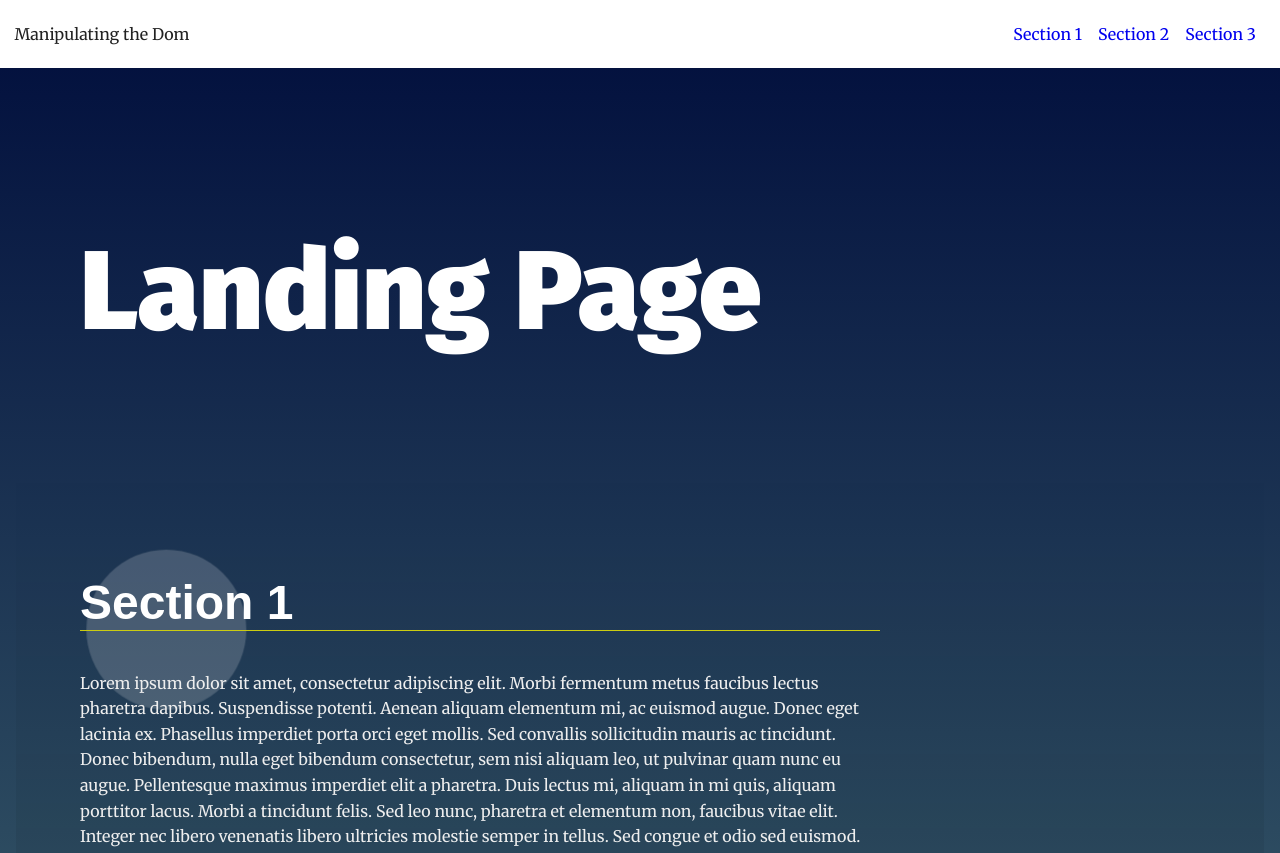
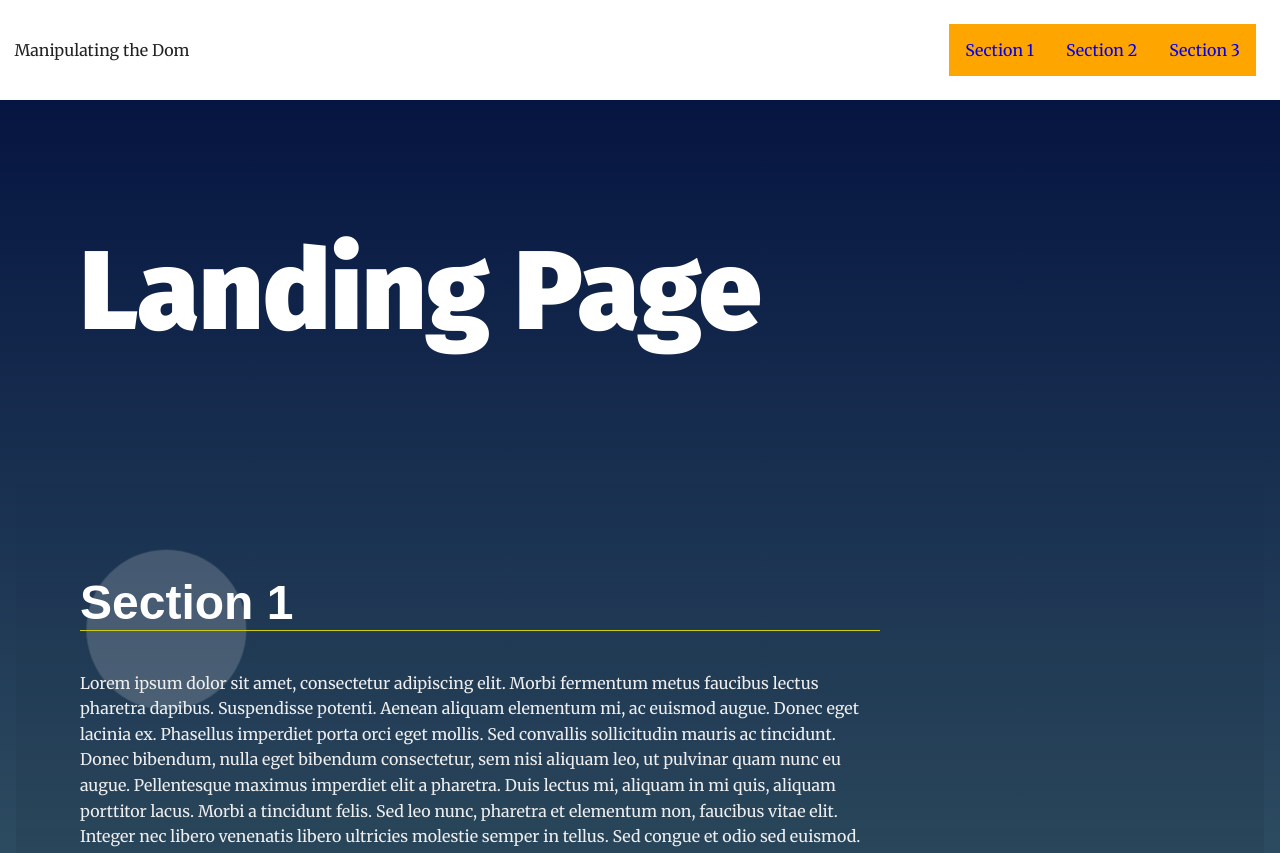
Before and after one commit to commanderMadi/landing-page, a plain HTML site: page index.html in a window 1280 px wide. Shown: the top 853 px of the page. Drawn offline with Linux system fonts and the light colour scheme.

Commit message:
add: active state to nav links while scrolling or clicking

```diff
--- a/css/styles.css
+++ b/css/styles.css
@@ -86,7 +86,7 @@ section {
 .navbar__menu li {
     display: inline-block;
     color: #222;
-    padding-left: 1em;
+    padding: 1em;
 }
 
 .navbar__menu li a:link {
@@ -251,6 +251,11 @@ section.your-active-class .landing__container::after {
 	}
 }
 
+.active-link {
+    background-color: orange;
+    text-align: center;
+}
+
 @media screen and (max-width: 576px) {
 
     .main__hero h1 {
--- a/js/app.js
+++ b/js/app.js
@@ -15,8 +15,10 @@ function populateNav() {
         window.addEventListener("scroll", function () {
             if (checkIfInViewPort(section)) {
                 section.classList.add("your-active-class");
+                navItem.classList.add("active-link");
             } else {
                 section.classList.remove("your-active-class");
+                navItem.classList.remove("active-link");
             }
         });
     }
```
